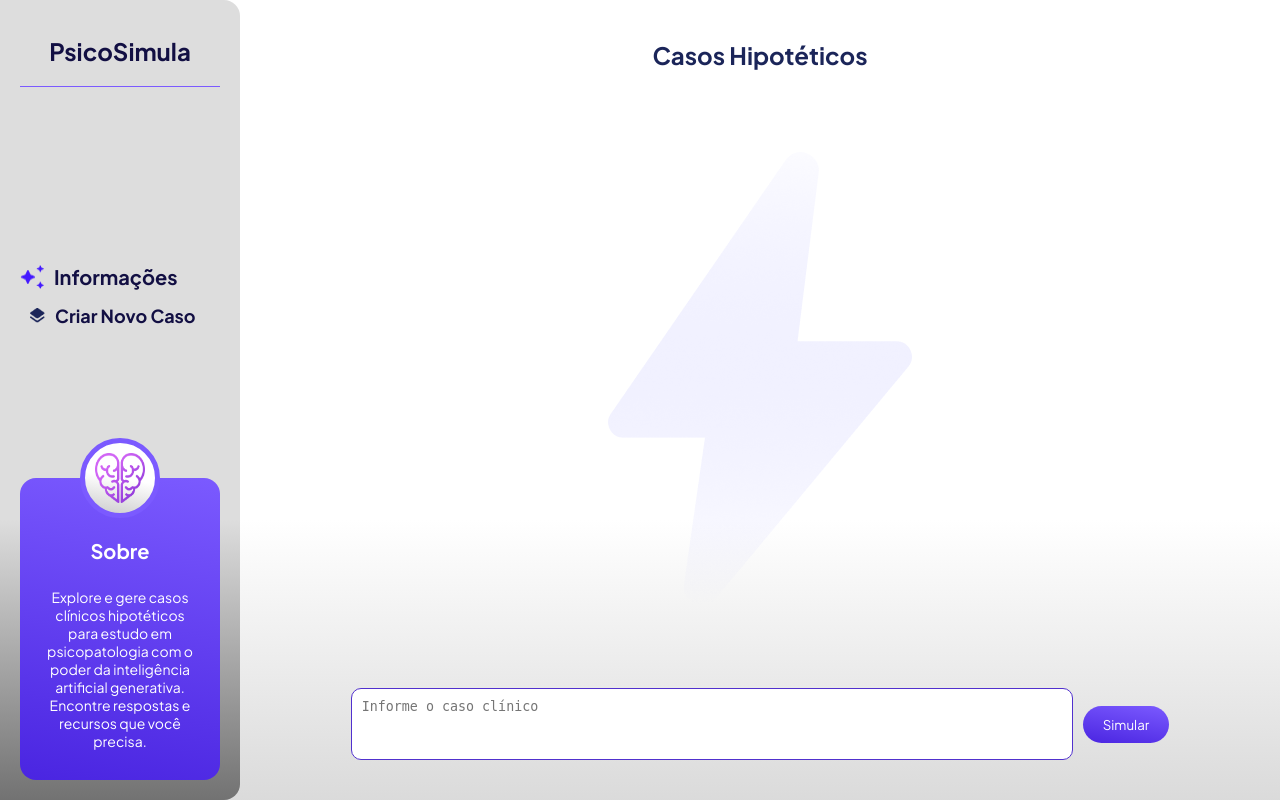
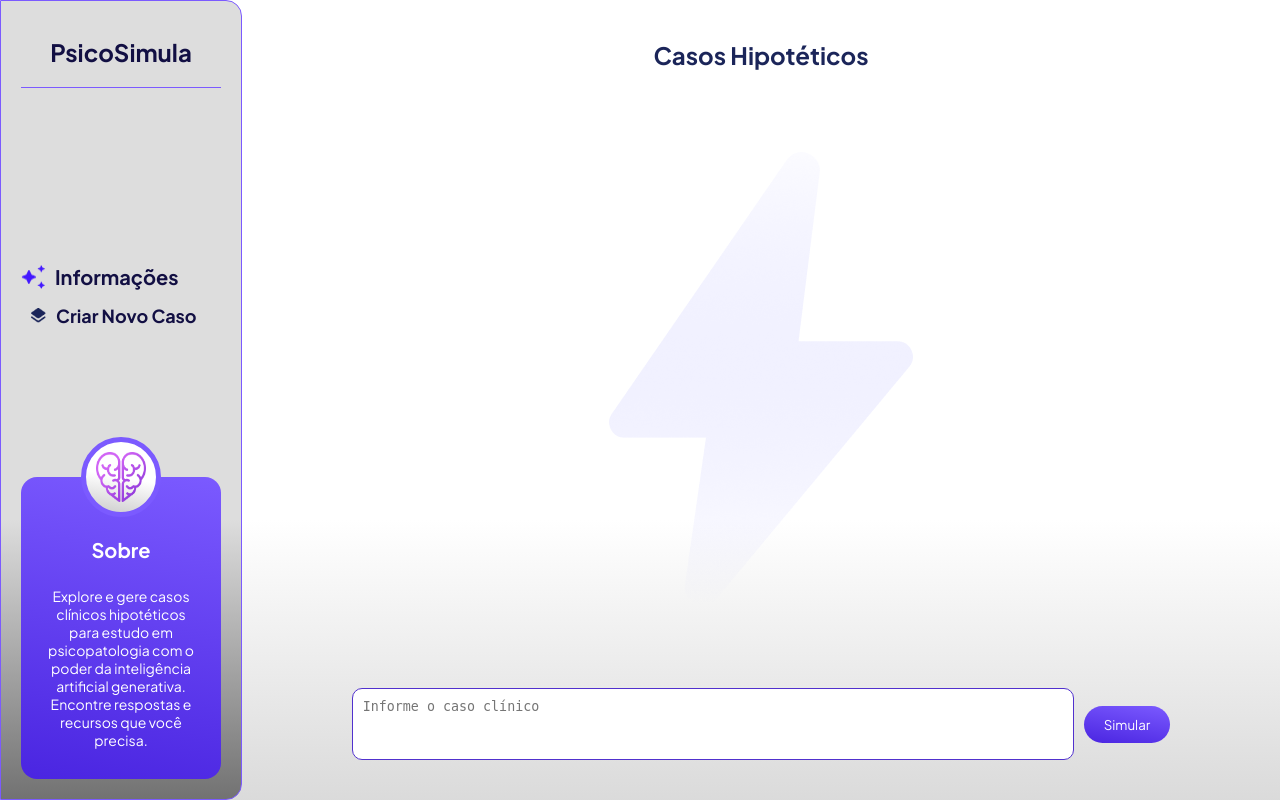
Before and after one commit to HadesKerbecs/TCC, a Django app: page /ferramentaweb/ in a window 1280 px wide. Run offline with Django 5.2, Linux system fonts and the light colour scheme.

Commit message:
Commit13

```diff
--- a/tcc/ferramentaweb/static/ferramentasweb/styles.css
+++ b/tcc/ferramentaweb/static/ferramentasweb/styles.css
@@ -15,11 +15,10 @@ body { /* Corpo da página */
 
 .sidebar { /* Container lateral */
     background: linear-gradient(to bottom, #dddddd 65%, #727272 100%);
-    border: 3px dashed red;
+    border: 1px solid #7B5AFF; /* Definindo a borda */
     background-repeat: no-repeat;
     border-top-right-radius: 16px;
     border-bottom-right-radius: 16px;
-    border: #b50036;
     padding: 20px;
     width: 25vh;
     display: flex;
```
